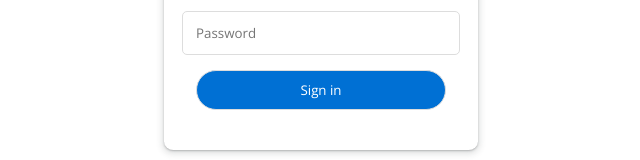
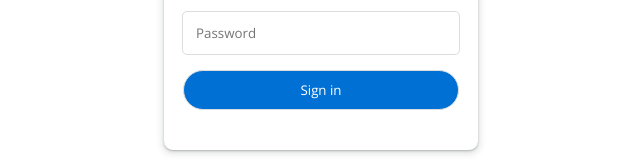
Before and after one commit to yuniyakim/React_contact-list-app, a React (Create React App) app: page / in a window 1280 px wide. Shown: the part 373-533 px from the top of the page, without its empty margins (319-959 px from the left). Built offline with nearby package versions, Linux system fonts and the light colour scheme.

Commit message:
Took button and form control styles out

```diff
--- /dev/null
+++ b/src/UI/Button.style.ts
@@ -0,0 +1,19 @@
+import styled from "styled-components";
+import Button from "react-bootstrap/Button";
+import * as palette from "../theme/palette";
+
+export const StyledButton = styled(Button)`
+  font-family: 'Open Sans', sans-serif;
+  height: 3em;
+  padding-left: 1em;
+  padding-right: 1em;
+  border: solid 1px ${palette.colors.border};
+  border-radius: 20px;
+  background-color: ${palette.colors.primary};
+  color: ${palette.colors.text};
+  cursor: pointer;
+
+  :hover {
+    background-color: ${palette.colors.primaryDark};
+  }
+`
--- /dev/null
+++ b/src/UI/FormControl.style.ts
@@ -0,0 +1,12 @@
+import styled from "styled-components";
+import Form from "react-bootstrap/Form";
+import * as palette from "../theme/palette";
+
+export const StyledFormControl = styled(Form.Control)`
+  font-family: 'Open Sans', sans-serif;
+  padding-left: 1em;
+  padding-right: 1em;
+  height: 3em;
+  border: solid 1px ${palette.colors.border};
+  border-radius: 5px;
+`
--- a/src/components/Header.tsx
+++ b/src/components/Header.tsx
@@ -7,14 +7,12 @@ import {
 
 const Header = () => {
   return (
-    <nav>
     <HeaderContainer>
       <Title>Contacts list</Title>
       <Button>
         Log Out
       </Button>
     </HeaderContainer>
-    </nav>
   );
 };
 
--- a/src/components/Login.style.ts
+++ b/src/components/Login.style.ts
@@ -1,7 +1,7 @@
 import styled from 'styled-components';
-import Button from 'react-bootstrap/Button';
 import Form from 'react-bootstrap/Form';
-import * as palette from '../theme/palette';
+import {StyledFormControl as FormControl} from "../UI/FormControl.style";
+import {StyledButton as Button} from "../UI/Button.style";
 
 export const StyledFormContainer = styled.div`
   display: flex;
@@ -28,29 +28,12 @@ export const StyledTitle = styled.div`
   margin: 3%;
 `
 
-export const StyledFormControl = styled(Form.Control)`
-  font-family: 'Open Sans', sans-serif;
-  padding-left: 1em;
-  padding-right: 1em;
-  height: 3em;
+export const StyledFormControl = styled(FormControl)`
   width: 100%;
-  border: solid 1px ${palette.colors.border};
-  border-radius: 5px;
   margin: 3%;
 `
 
 export const StyledButton = styled(Button)`
-  font-family: 'Open Sans', sans-serif;
-  height: 3em;
-  width: 100%;
-  border: solid 1px ${palette.colors.border};
-  border-radius: 20px;
-  background-color: ${palette.colors.primary};
-  color: ${palette.colors.text};
+  width: calc(100% + 2em);
   margin: 3%;
-  cursor: pointer;
-
-  :hover {
-    background-color: ${palette.colors.primaryDark};
-  }
 `
```
Also changed, not shown: src/components/Header.style.ts (+1 -8 lines). Lines whose indentation alone changed are shown as unchanged.
